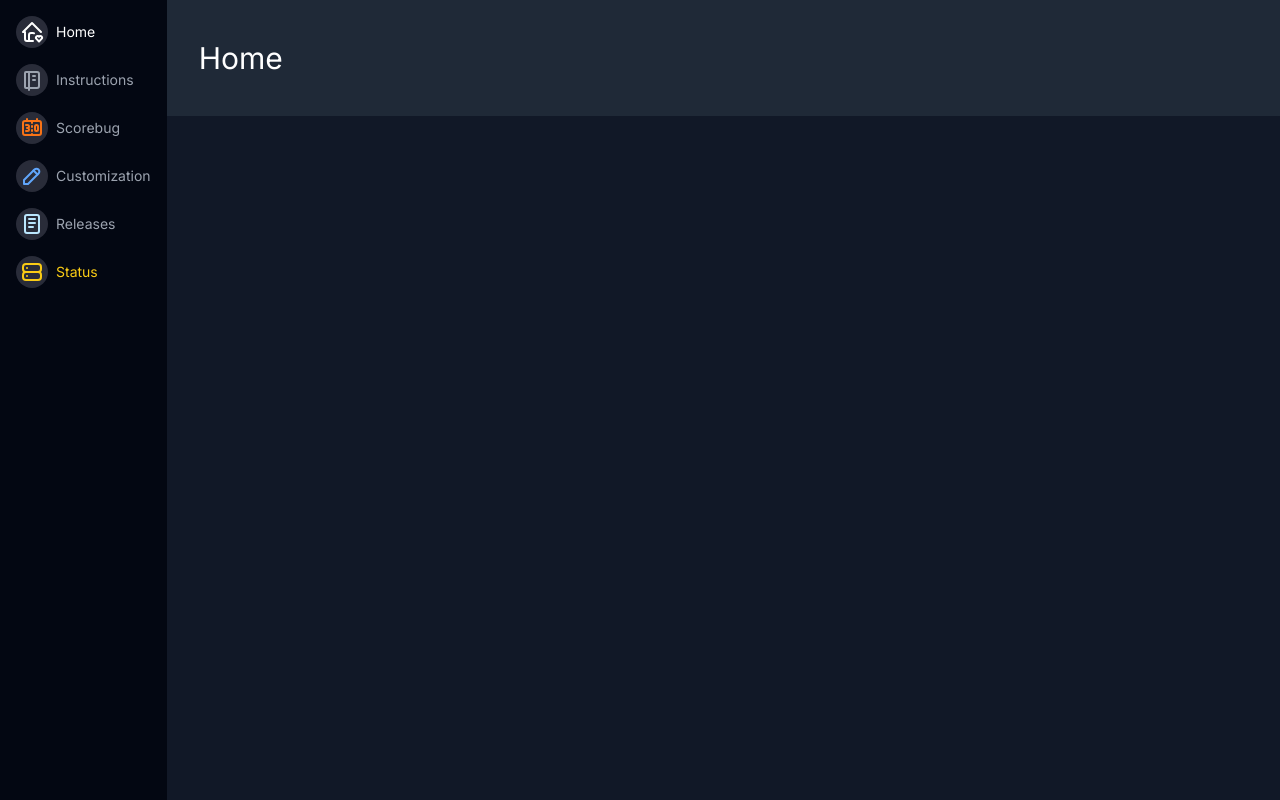
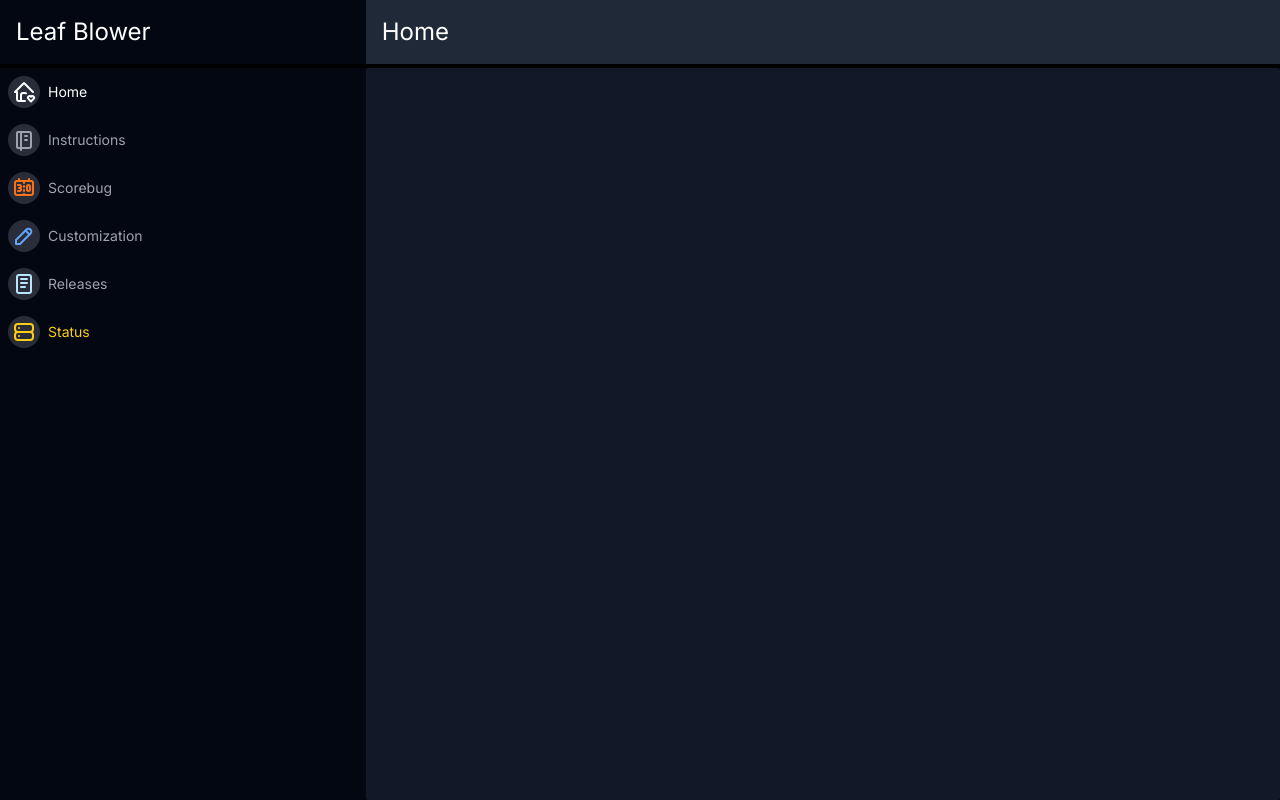
Before and after one commit to Four-Leaf-Studios/fl-broadcast-assistant, a Next.js app: page / in a window 1280 px wide. Built offline with nearby package versions, Linux system fonts and the light colour scheme; no server answers.

Commit message:
Added title to navbar, changed styling of header and navbar

```diff
--- a/src/app/layout.tsx
+++ b/src/app/layout.tsx
@@ -27,10 +27,9 @@
             <WebSocketStatusProvider>
               <div className="w-full flex h-screen overflow-hidden">
                 <Navbar />
-                <div className="w-full h-fit flex flex-col gap-4 bg-gray-900 ">
+                <div className="w-full h-full flex flex-col">
                   <Header />
-                  <div className="w-full flex h-fit gap-2"></div>
-                  <div className="h-[85vh] mb-10 overflow-y-auto w-full p-3 rounded-sm flex flex-col gap-4 text-white">
+                  <div className="h-full bg-gray-900  overflow-y-auto w-full p-3 rounded-sm flex flex-col gap-4 text-white">
                     {children}
                   </div>
                 </div>
--- a/src/components/header.tsx
+++ b/src/components/header.tsx
@@ -2,11 +2,13 @@
 import React from "react";
 import { useCurrentPage } from "./providers/current-page-provider";
 
-const Header = () => {
+const Header = ({ title = "", background = "bg-gray-800" }) => {
   const { currentPage } = useCurrentPage();
   return (
-    <h1 className="text-3xl w-full bg-gray-800 p-8 py-10 text-white">
-      {currentPage}
+    <h1
+      className={`text-2xl w-full ${background} p-4 text-white flex justify-start items-center mb-1`}
+    >
+      {title ? title : currentPage}
     </h1>
   );
 };
--- a/src/components/navbar/navbar-tabs.tsx
+++ b/src/components/navbar/navbar-tabs.tsx
@@ -65,7 +65,7 @@
     },
   ];
   return (
-    <div className="w-full h-fit flex flex-col items-start gap-4 text-sm text-gray-300 p-2">
+    <div className="w-full h-full flex flex-col bg-gray-950 items-start gap-4 text-sm text-gray-300 p-2">
       {tabs.map((tab) => (
         <NavbarTab
           key={tab.title}
--- a/src/components/navbar/navbar.tsx
+++ b/src/components/navbar/navbar.tsx
@@ -1,11 +1,13 @@
 import React from "react";
 import NavbarTabs from "./navbar-tabs";
+import Header from "../header";
 
 type Props = {};
 
 const Navbar = (props: Props) => {
   return (
-    <nav className="w-fit h-screen bg-gray-950 flex flex-col justify-start items-start p-2 gap-5">
+    <nav className="w-[40%] h-screen  flex flex-col justify-start items-start">
+      <Header title="Leaf Blower" background="bg-gray-950" />
       {/* Tabs */}
       <NavbarTabs />
     </nav>
```
